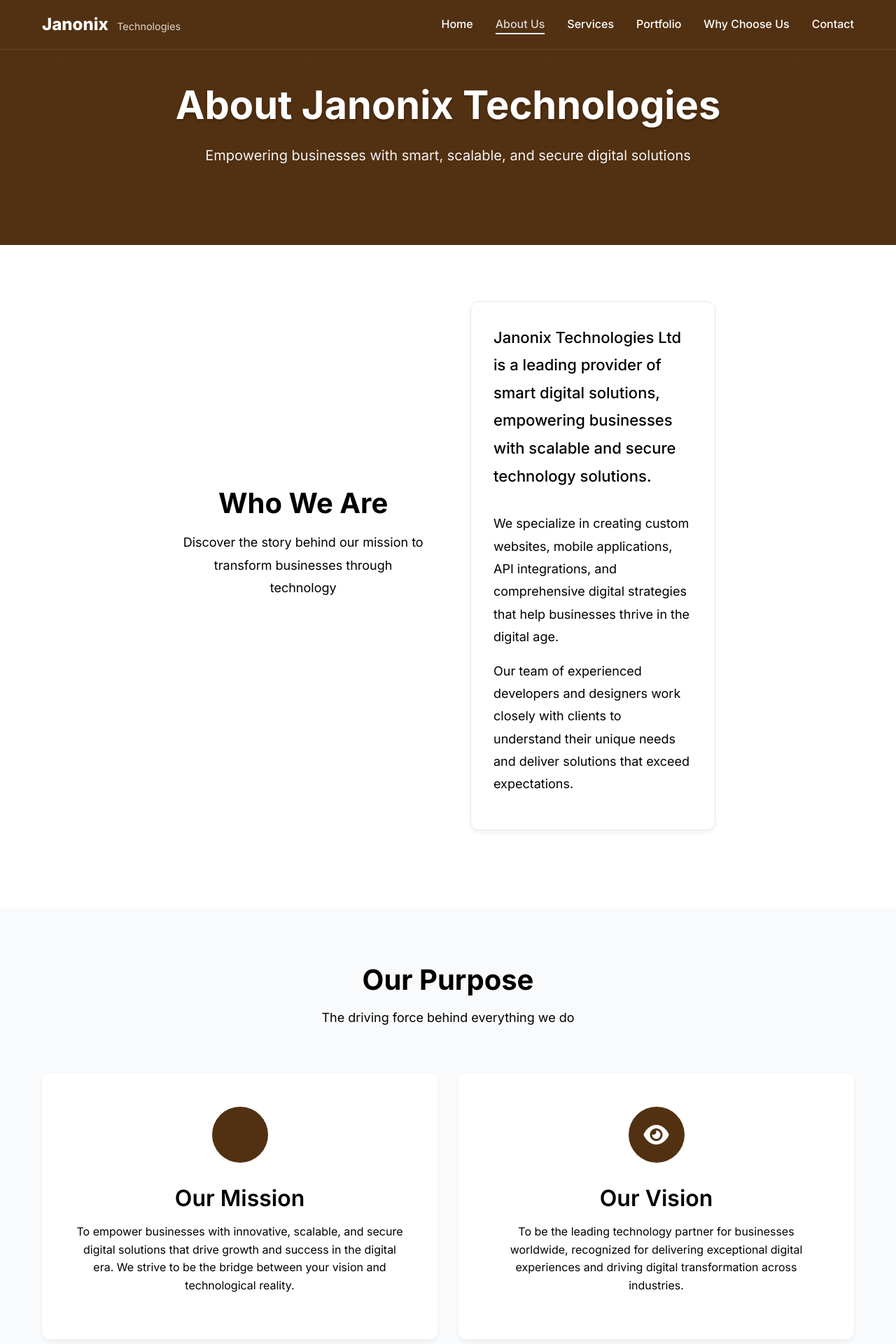
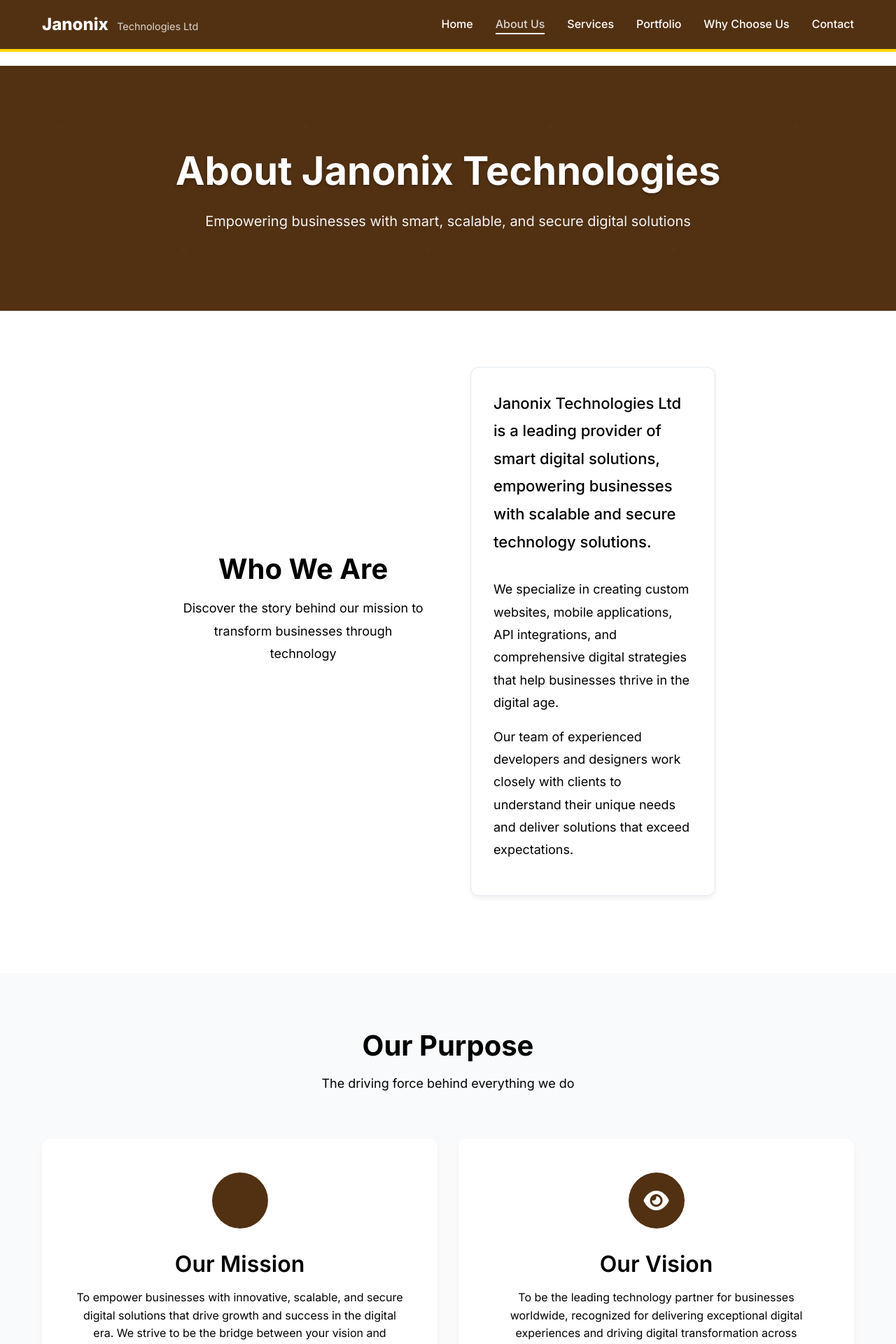
Before and after one commit to Janon04/janonix-website, a Django app: page /about/ in a window 1280 px wide. Shown: the top 1920 px of the page at 70% size. Run offline with Django 5.2, Linux system fonts and the light colour scheme; data that the repository does not hold is empty.

Commit message:
worked navbar and footer

```diff
--- a/static/css/style.css
+++ b/static/css/style.css
@@ -14,6 +14,7 @@ body {
     line-height: 1.6;
     color: #000000;
     background-color: #ffffff;
+    padding-top: 94px; /* navbar height (70px) + border (4px) + margin (20px) */
 }
 
 /* Container */
@@ -105,9 +106,9 @@ p {
     width: 100%;
     background: #523112 !important;
     backdrop-filter: blur(10px);
-    border-bottom: 1px solid rgba(255, 255, 255, 0.1);
     z-index: 1000;
     transition: all 0.3s ease;
+    border-bottom: 4px solid #ffd700;
 }
 
 .navbar.scrolled {
--- a/templates/base.html
+++ b/templates/base.html
@@ -32,7 +32,7 @@
             <div class="nav-logo">
                 <a href="{% url 'home' %}">
                     <span class="logo-text">Janonix</span>
-                    <span class="logo-subtitle">Technologies</span>
+                    <span class="logo-subtitle">Technologies Ltd</span>
                 </a>
             </div>
 
--- a/templates/main/about.html
+++ b/templates/main/about.html
@@ -41,10 +41,6 @@
                                             </div>
                                         </div>
                                         <div class="col-md-6">
-                                            <div class="detail-item">
-                                                <h4><i class="fas fa-globe"></i> Website</h4>
-                                                <p><a href="{{ company_info.website }}" target="_blank">{{ company_info.website }}</a></p>
-                                            </div>
                                         </div>
                                         <div class="col-md-6">
                                             <div class="detail-item">
--- a/templates/main/home.html
+++ b/templates/main/home.html
@@ -161,7 +161,7 @@
     <div class="container">
         <div class="about-content">
             <div class="about-text">
-                <h2 class="section-title">About Janonix Technologies</h2>
+                <h2 class="section-title">About Janonix Technologies Ltd</h2>
                 <p class="about-description">
                     We are a Rwandan technology company focused on innovation, integrity, and
                     customer-centered software solutions. Our mission is to deliver high-quality,
```
